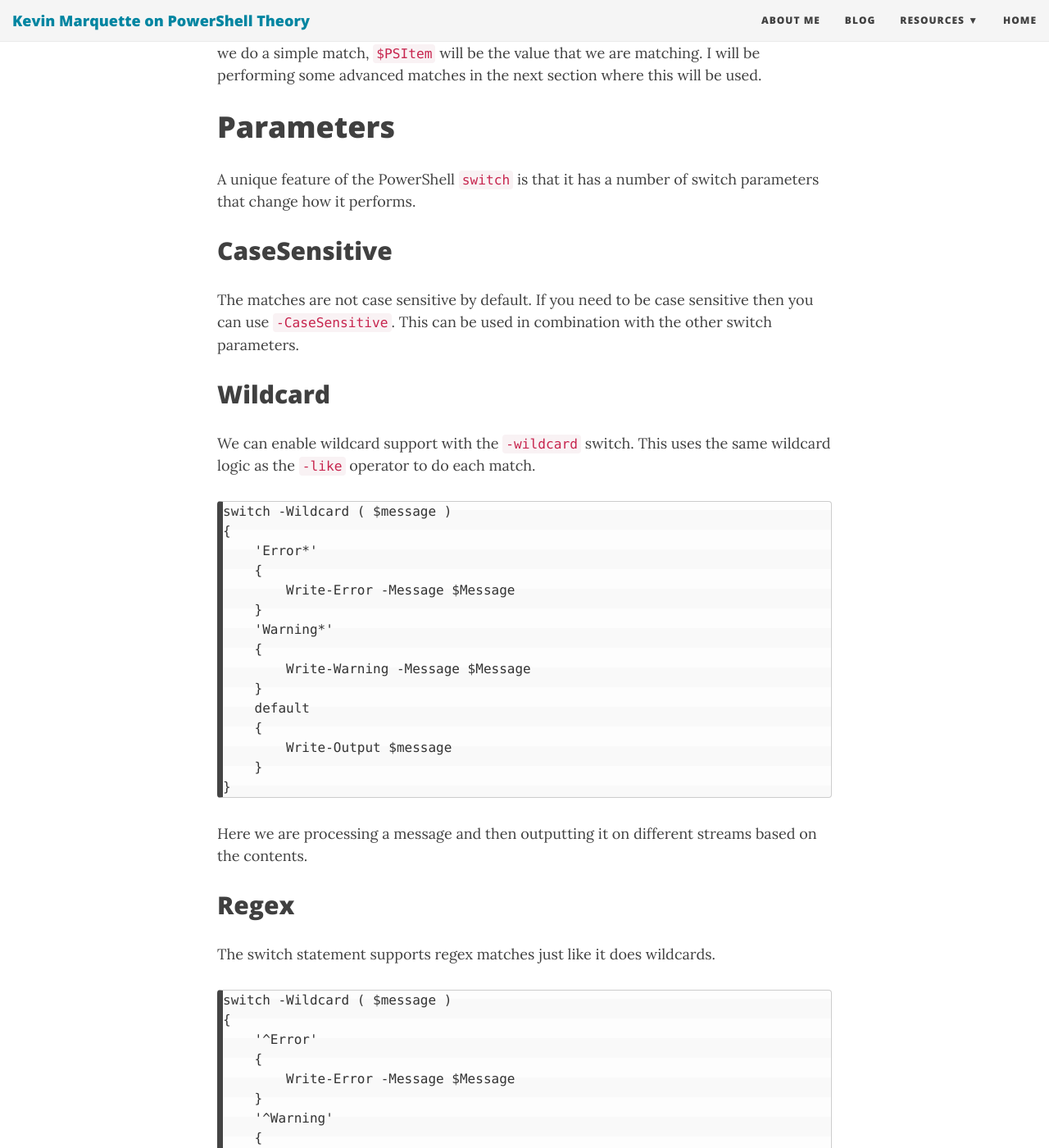
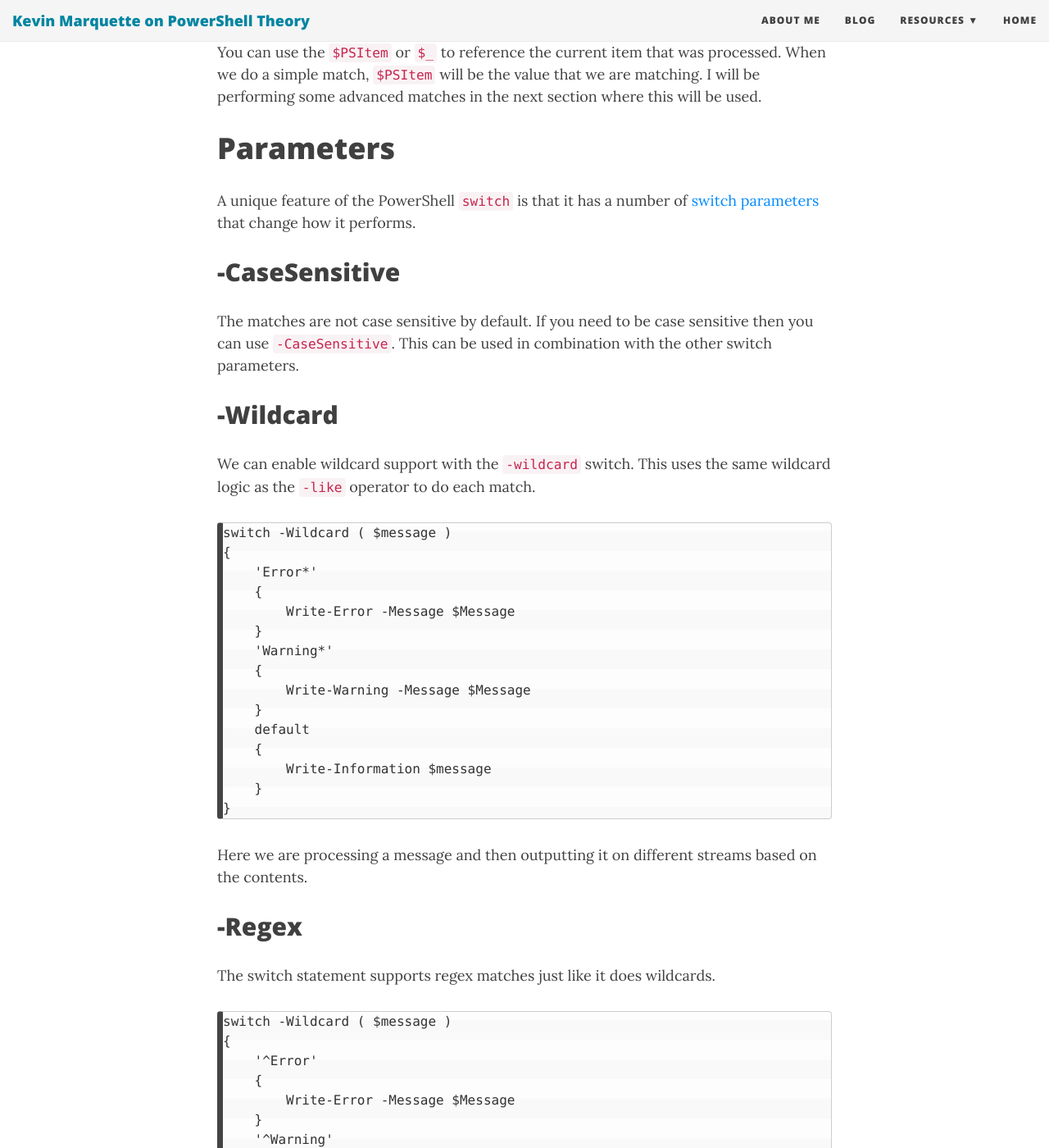
Before and after one commit to KevinMarquette/kevinmarquette.github.io, a Jekyll site: the page built from _posts/2018-01-12-Powershell-switch-statement.md, in a window 1280 px wide and 1400 px high, scrolled down 4477 px. Shown: the whole window at 82% size. Built offline with Jekyll 4.4.1, drawn with Linux system fonts in a browser that asks for light colours; nearby versions of some CDN libraries; some of the changed text lies outside the part shown.

```diff
--- a/_posts/2018-01-12-Powershell-switch-statement.md
+++ b/_posts/2018-01-12-Powershell-switch-statement.md
@@ -127,13 +127,13 @@ You can use the `$PSItem` or `$_` to reference the current item that was process
 
 # Parameters
 
-A unique feature of the PowerShell `switch` is that it has a number of switch parameters that change how it performs.
+A unique feature of the PowerShell `switch` is that it has a number of [switch parameters](http://www.powershellmagazine.com/2013/12/20/using-powershell-switch-vs-boolean-parameters-in-sma-runbooks/) that change how it performs.
 
-## CaseSensitive
+## -CaseSensitive
 
 The matches are not case sensitive by default. If you need to be case sensitive then you can use `-CaseSensitive`. This can be used in combination with the other switch parameters.
 
-## Wildcard
+## -Wildcard
 
 We can enable wildcard support with the `-wildcard` switch. This uses the same wildcard logic as the `-like` operator to do each match.
 
@@ -149,13 +149,13 @@ We can enable wildcard support with the `-wildcard` switch. This uses the same w
         }
         default
         {
-            Write-Output $message
+            Write-Information $message
         }
     }
 
 Here we are processing a message and then outputting it on different streams based on the contents.
 
-## Regex
+## -Regex
 
 The switch statement supports regex matches just like it does wildcards.
 
@@ -171,13 +171,13 @@ The switch statement supports regex matches just like it does wildcards.
         }
         default
         {
-            Write-Output $message
+            Write-Information $message
         }
     }
 
 I have more examples of using regex in another article I wrote: [The many ways to use regex](/2017-07-31-Powershell-regex-regular-expression).
 
-## File
+## -File
 
 A little known feature of the switch statement is that it can process a file with the `-File` parameter. You use `-file` with a path to a file instead of giving it a variable expression.
 
@@ -218,7 +218,7 @@ You may have already picked up on this, but a `switch` can match to multiple con
     switch ( 'Word' )
     {
         'word' { 'lowercase word match' }
-        'WORD' { 'uppercase word match' }
+        'Word' { 'uppercase word match' }
         'WORD' { 'uppercase word match' }
     }
 
@@ -444,7 +444,7 @@ You can match a `$null` value that does not have to be the default.
 
 Same goes for an empty string.
 
-switch ( '' )
+    switch ( '' )
     {
         ''
         {
```
Also changed, not shown: other parts of _posts/2018-01-12-Powershell-switch-statement.md (+52 -3 lines).
